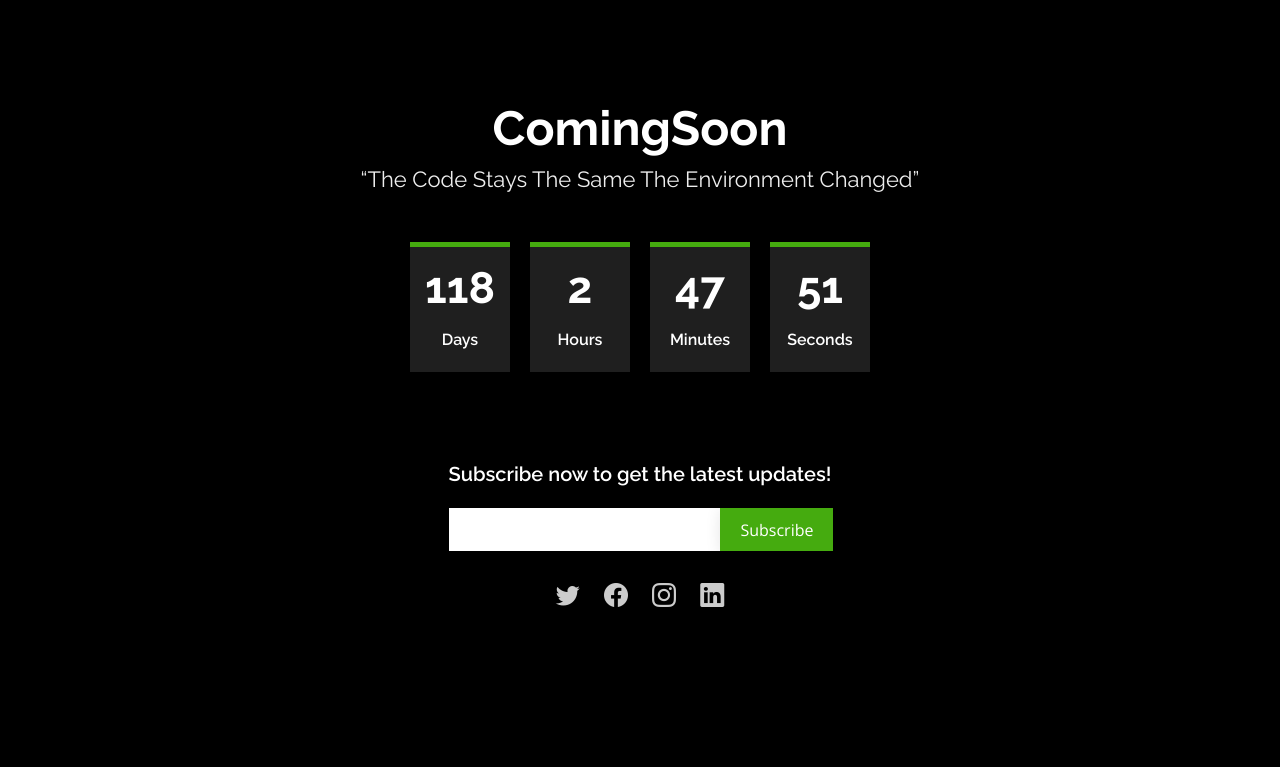
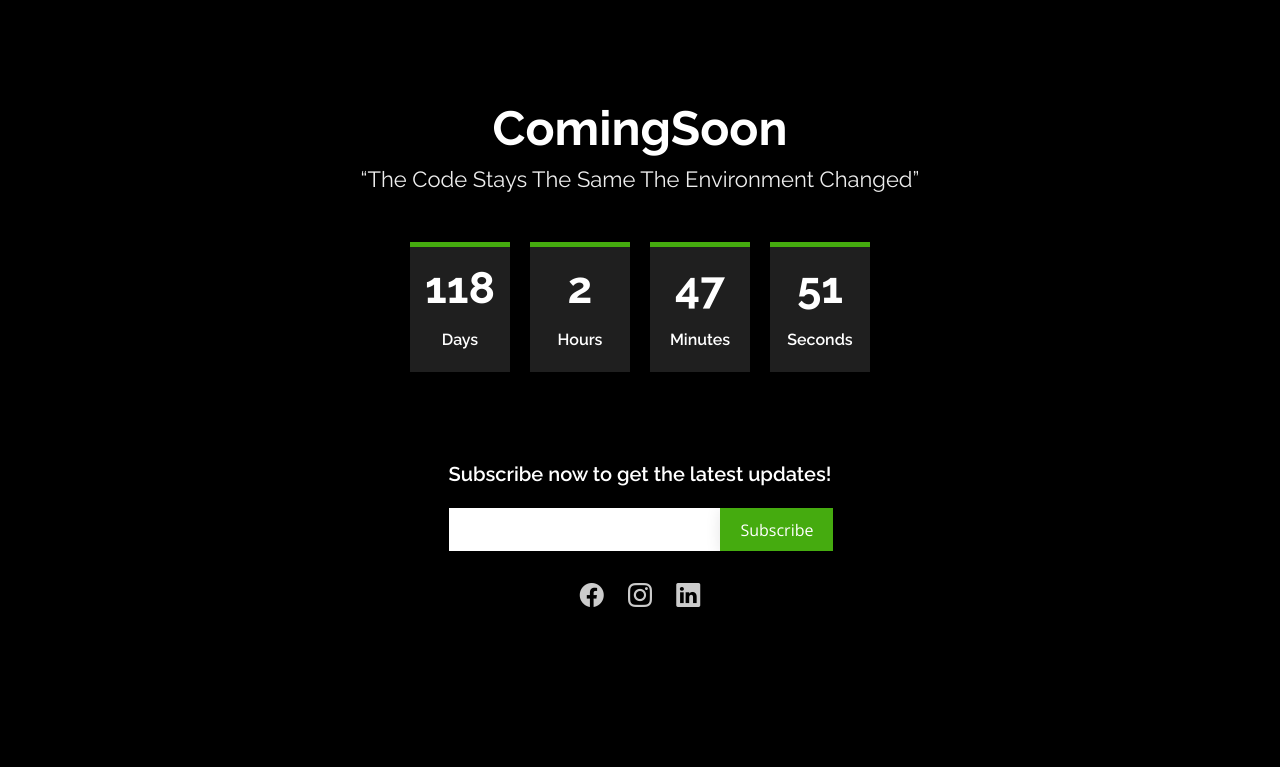
Before and after one commit to Jermaine-rbg/Trap_Code, a plain HTML site: page index.html in a window 1280 px wide. Shown: the top 767 px of the page. Drawn offline with nearby package versions, Linux system fonts and the light colour scheme.

Commit message:
social media links

```diff
--- a/index.html
+++ b/index.html
@@ -73,7 +73,7 @@
       </div>
 
       <div class="social-links text-center">
-        <a href="#" class="twitter"><i class="bi bi-twitter"></i></a>
+
         <a href="#" class="facebook"><i class="bi bi-facebook"></i></a>
         <a href="#" class="instagram"><i class="bi bi-instagram"></i></a>
         <a href="#" class="linkedin"><i class="bi bi-linkedin"></i></a>
```
